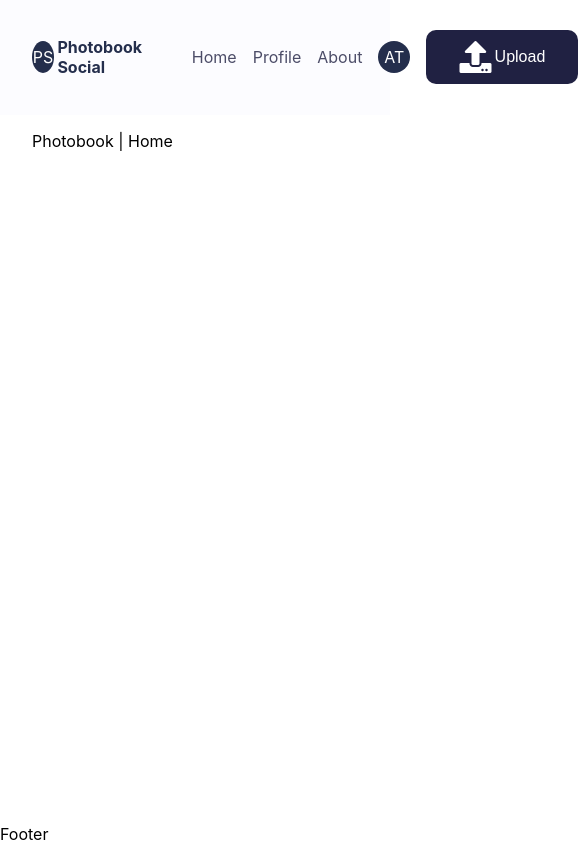
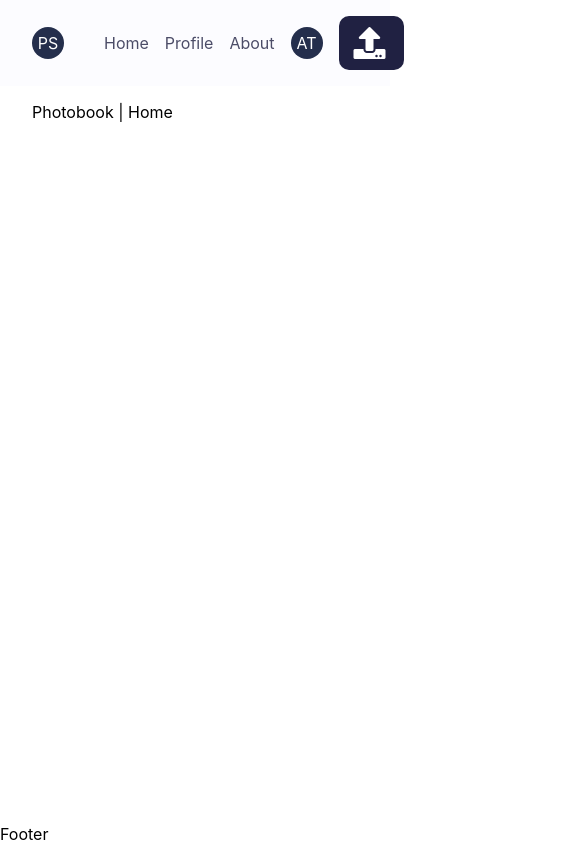
Before and after one commit to alptarla/photobook, a React (Vite) app: page / in a window 390 px wide. Shown: the whole page, 578 px wide, since content can reach past the window. Built offline with nearby package versions, Linux system fonts and the light colour scheme.

Commit message:
Make responsive to header component

```diff
--- a/src/components/layout/Header.module.css
+++ b/src/components/layout/Header.module.css
@@ -38,3 +38,9 @@
   align-items: center;
   justify-content: center;
 }
+
+@media (max-width: 700px) {
+  .brand > h4 {
+    display: none;
+  }
+}
--- a/src/components/ui/GoogleButton.module.css
+++ b/src/components/ui/GoogleButton.module.css
@@ -15,3 +15,13 @@
 .googleButton > i {
   margin-right: 0.2rem;
 }
+
+@media (max-width: 700px) {
+  .googleButton > span {
+    display: none;
+  }
+
+  .googleButton {
+    padding: 5px 15px;
+  }
+}
--- a/src/components/ui/UploadButton.module.css
+++ b/src/components/ui/UploadButton.module.css
@@ -2,7 +2,7 @@
   cursor: pointer;
   border: none;
   padding: 15px 30px;
-  width: 152px;
+  max-width: 152px;
   height: 54px;
   font-size: 16px;
   display: flex;
@@ -17,3 +17,13 @@
 .uploadButton > i {
   margin-right: 0.2rem;
 }
+
+@media (max-width: 700px) {
+  .uploadButton > span {
+    display: none;
+  }
+
+  .uploadButton {
+    padding: 5px 15px;
+  }
+}
```
